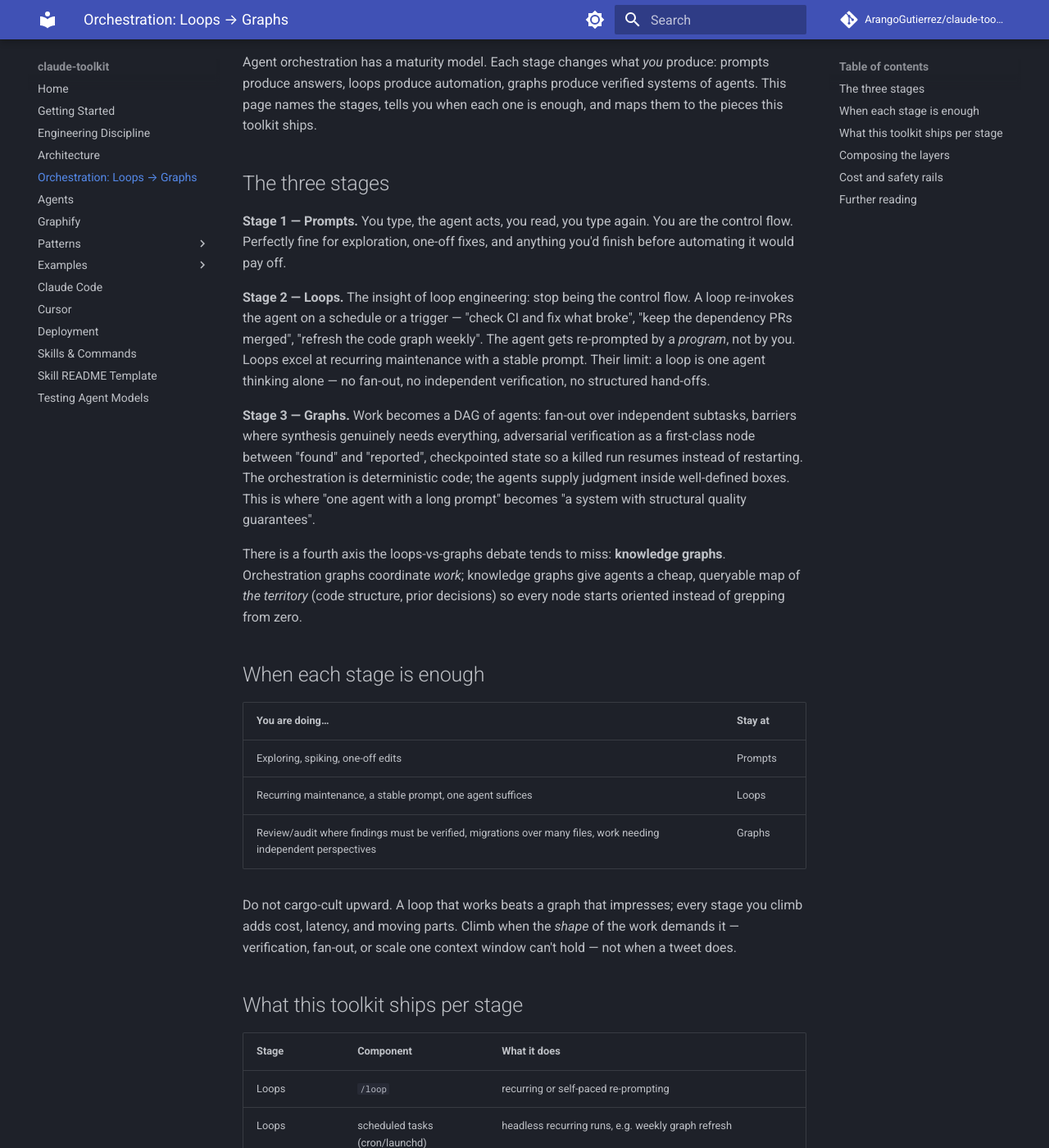
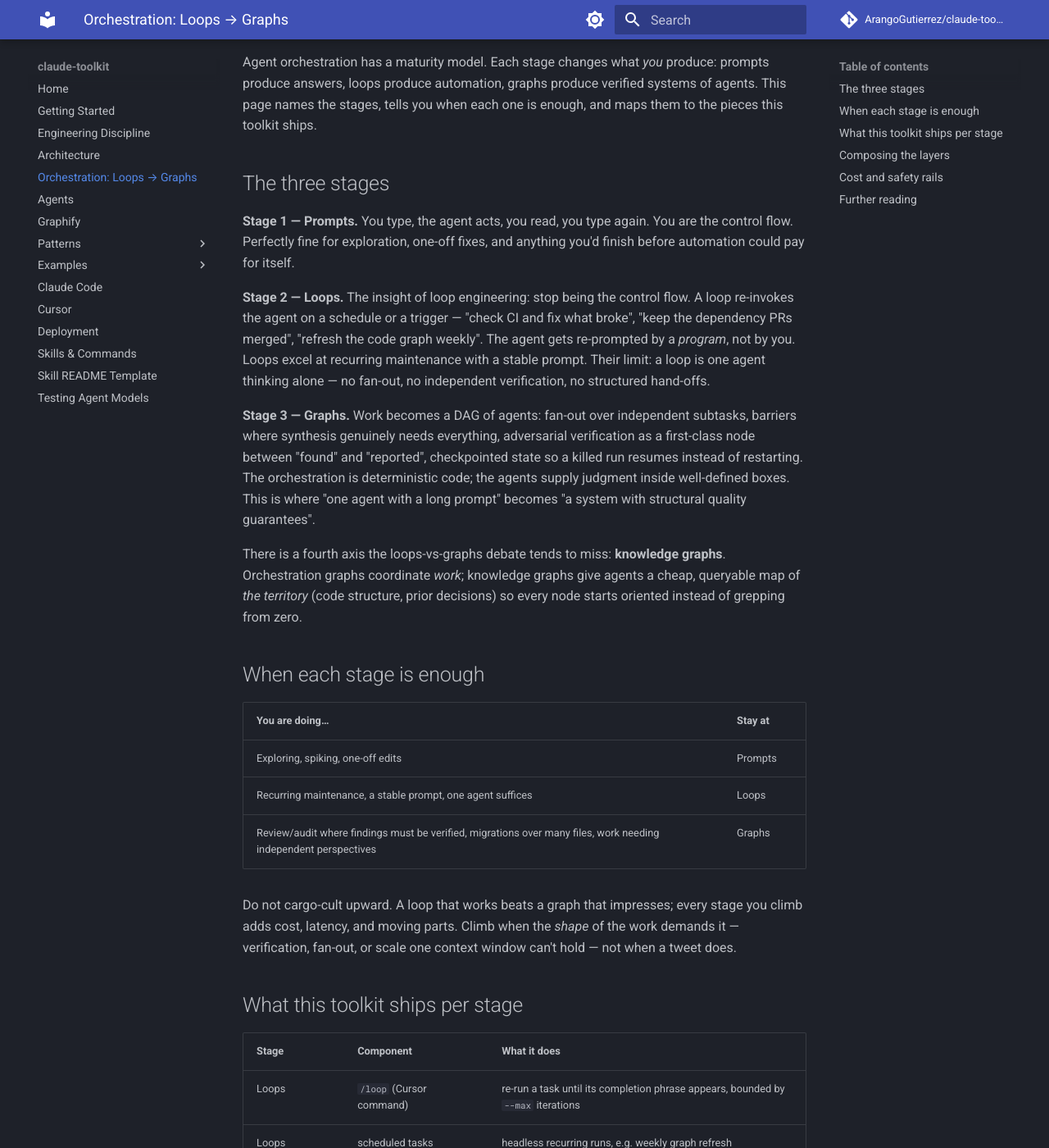
Before and after one commit to ArangoGutierrez/claude-toolkit, an MkDocs documentation site: the page built from docs/orchestration.md, in a window 1280 px wide and 1400 px high, scrolled down 225 px. Shown: the whole window at 82% size. Built offline with MkDocs 1.6.1 and Material for MkDocs 9.7.7, drawn with Linux system fonts in a browser that asks for light colours; comment, search, counter and statistics services are not loaded.

Commit message:
docs: orchestration /loop row describes the shipped Cursor command
The row described a recurring self-paced loop skill that exists only in
a private setup; the public toolkit ships the Cursor /loop command
(iterate until completion phrase, bounded by --max). Also un-garbles the
stage-1 payoff sentence (T7 review Important).

Signed-off-by: Carlos Eduardo Arango Gutierrez <arangogutierrez@gmail.com>

```diff
--- a/docs/orchestration.md
+++ b/docs/orchestration.md
@@ -16,7 +16,7 @@
 
 **Stage 1 — Prompts.** You type, the agent acts, you read, you type again.
 You are the control flow. Perfectly fine for exploration, one-off fixes,
-and anything you'd finish before automating it would pay off.
+and anything you'd finish before automation could pay for itself.
 
 **Stage 2 — Loops.** The insight of loop engineering: stop being the
 control flow. A loop re-invokes the agent on a schedule or a trigger —
@@ -56,7 +56,7 @@
 
 | Stage | Component | What it does |
 |---|---|---|
-| Loops | `/loop` | recurring or self-paced re-prompting |
+| Loops | `/loop` (Cursor command) | re-run a task until its completion phrase appears, bounded by `--max` iterations |
 | Loops | scheduled tasks (cron/launchd) | headless recurring runs, e.g. weekly graph refresh |
 | Graphs | [Workflow Library](patterns/workflow-library.md) | named, reusable orchestration DAGs (`/review-verify`, `/chief-dispatch`, `/weekly-audit`) |
 | Graphs | [kickoff enrichment](architecture.md) | compiles a rough goal into a scoped prompt, acceptance checks, and a dispatch plan |
--- a/llms-full.txt
+++ b/llms-full.txt
@@ -3180,7 +3180,7 @@
 
 **Stage 1 — Prompts.** You type, the agent acts, you read, you type again.
 You are the control flow. Perfectly fine for exploration, one-off fixes,
-and anything you'd finish before automating it would pay off.
+and anything you'd finish before automation could pay for itself.
 
 **Stage 2 — Loops.** The insight of loop engineering: stop being the
 control flow. A loop re-invokes the agent on a schedule or a trigger —
@@ -3220,7 +3220,7 @@
 
 | Stage | Component | What it does |
 |---|---|---|
-| Loops | `/loop` | recurring or self-paced re-prompting |
+| Loops | `/loop` (Cursor command) | re-run a task until its completion phrase appears, bounded by `--max` iterations |
 | Loops | scheduled tasks (cron/launchd) | headless recurring runs, e.g. weekly graph refresh |
 | Graphs | [Workflow Library](patterns/workflow-library.md) | named, reusable orchestration DAGs (`/review-verify`, `/chief-dispatch`, `/weekly-audit`) |
 | Graphs | [kickoff enrichment](architecture.md) | compiles a rough goal into a scoped prompt, acceptance checks, and a dispatch plan |
```
